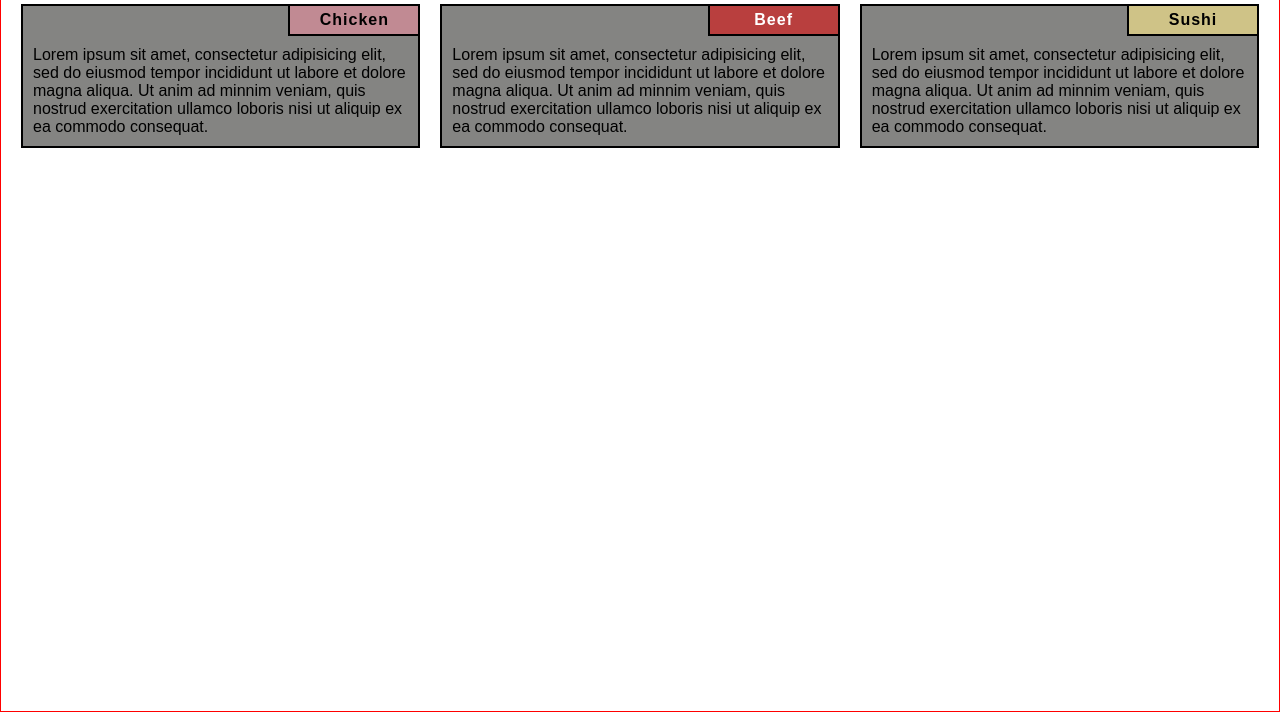
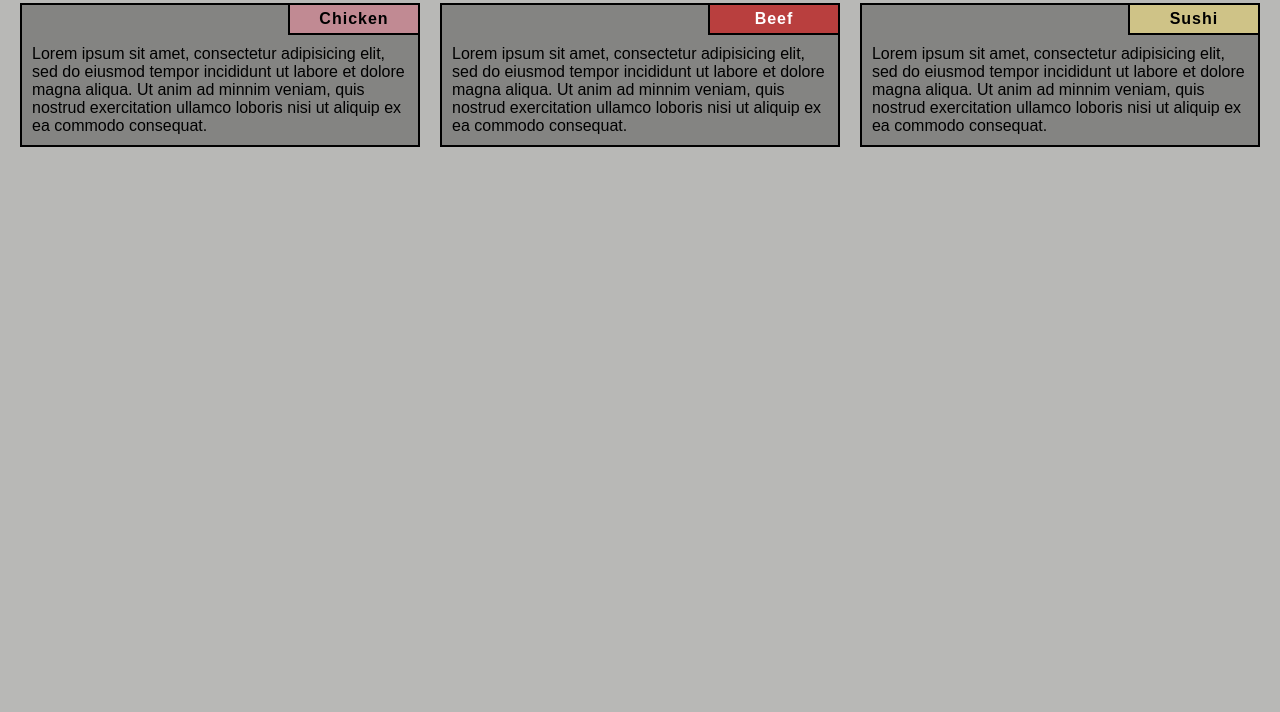
Before and after one commit to montyaction/module2-solution, a plain HTML site: page index.html in a window 1280 px wide. Shown: the part 88-800 px from the top of the page. Drawn offline with Linux system fonts and the light colour scheme.

Commit message:
Update the body background color

```diff
--- a/CSS/style.css
+++ b/CSS/style.css
@@ -7,12 +7,12 @@
 }
 
 body {
+	background-color: #84848293;
 	font-family: sans-serif;
 	font-style: normal;
 	padding: 20px 0px 20px 20px;
 	width: 100%;
 	height: 100vh;
-	border: 1px solid red;
 }
 
 h1 {
```
